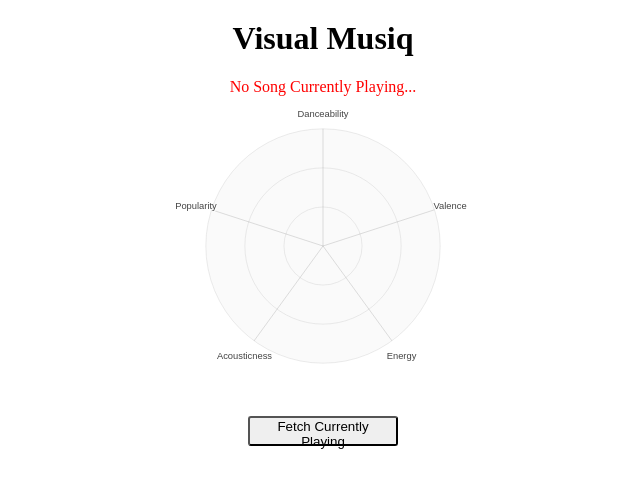
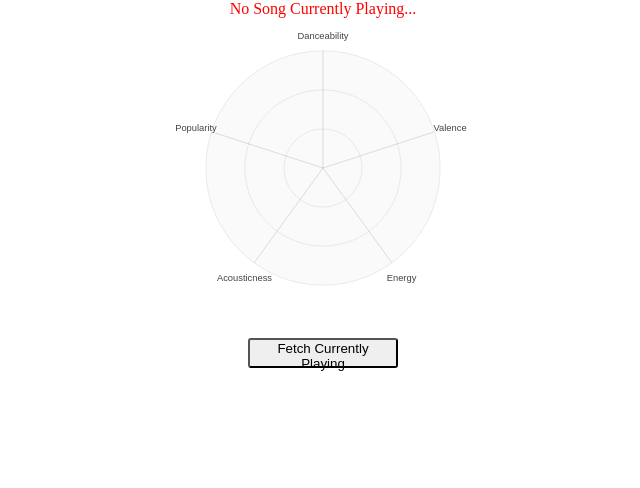
Before and after one commit to mpj/oauth-bridge-template, a website: page index.html in a window 1280 px wide. Shown: the whole page, without its empty margins (317-957 px from the left). Drawn offline with Linux system fonts and the light colour scheme; no server answers.

Commit message:
removed h1 from index.html

```diff
--- a/index.html
+++ b/index.html
@@ -6,7 +6,6 @@
 </head>
 
 <body>
-  <h1>Visual Musiq</h1>
   <div id="root"></div>
 
   <script src="build/bundle.js"></script>
```
